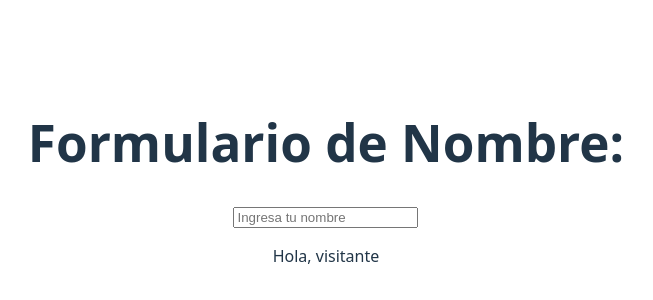
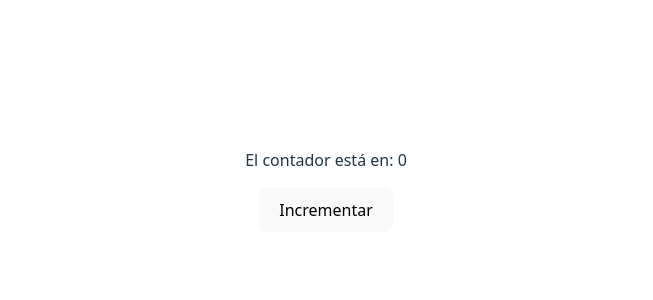
Before and after one commit to vmarialuzm/curso-react-platzi, a React (Vite) app: page / in a window 1280 px wide. Shown: the part 218-518 px from the top of the page, without its empty margins (314-967 px from the left). Built offline with nearby package versions, Linux system fonts and the light colour scheme.

Commit message:
use effect

```diff
--- a/src/App.jsx
+++ b/src/App.jsx
@@ -2,6 +2,7 @@ import Card from './componentes/Card';
 import Counter from './componentes/Counter';
 import ToggleButton from './componentes/ToggleButton';
 import NameForm from './componentes/NameForm';
+import CounterWithEffect from './componentes/CounterWithEffect';
 
 import './App.css'
 
@@ -10,8 +11,7 @@ function App() {
 
   return (
     <>
-      <h1>Formulario de Nombre:</h1>
-      <NameForm />
+      <CounterWithEffect />
     </>
   );
 }
--- /dev/null
+++ b/src/componentes/CounterWithEffect.jsx
@@ -0,0 +1,18 @@
+import { useState, useEffect } from "react";
+
+const CounterWithEffect = () => {
+    const [count, setCount] = useState(0);
+
+    useEffect(() => {
+        console.log(`El contador cambió a: ${count}`)
+    }, [count])
+
+    return (
+        <div>
+            <p>El contador está en: {count}</p>
+            <button onClick={() => setCount(count + 1)}>Incrementar</button>
+        </div>
+    )
+}
+
+export default CounterWithEffect;
```
